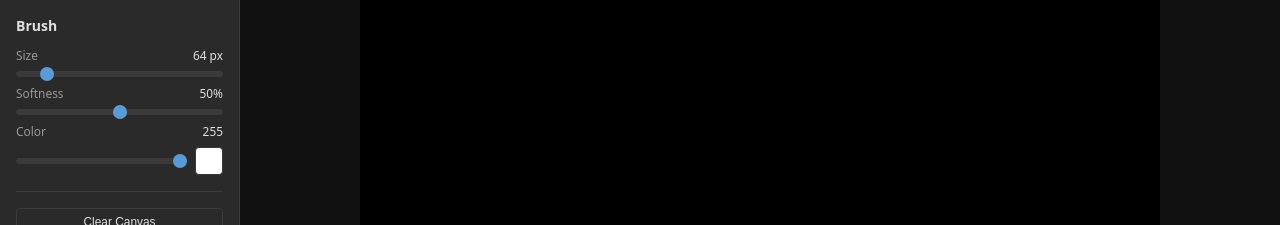
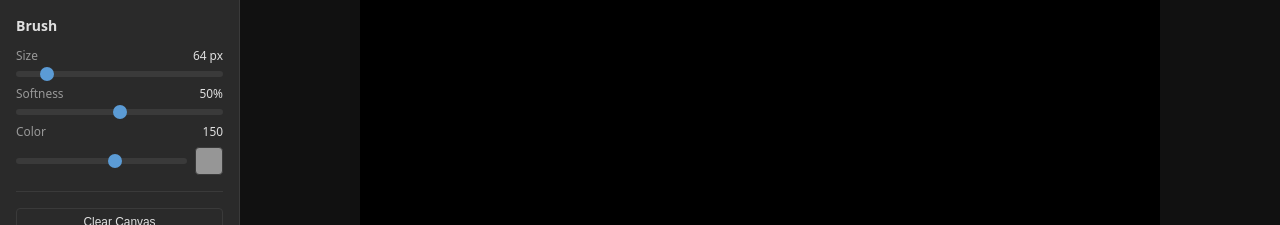
Before and after one commit to Gramnaster/heightmap-generator-v1, a React (Vite) app: page / in a window 1280 px wide. Shown: the top 225 px of the page. Built offline with nearby package versions, Linux system fonts and the light colour scheme.

Commit message:
Fix: Adjusts default colour

```diff
--- a/src/App.tsx
+++ b/src/App.tsx
@@ -18,7 +18,7 @@ function App() {
 
   const [brushSize, setBrushSize] = useState(64);
   const [brushSoftness, setBrushSoftness] = useState(0.5);
-  const [brushColor, setBrushColor] = useState(255);
+  const [brushColor, setBrushColor] = useState(150);
 
   const brush: BrushSettings = useMemo(
     () => ({ size: brushSize, softness: brushSoftness, color: brushColor }),
```
